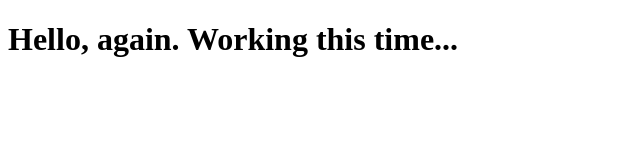
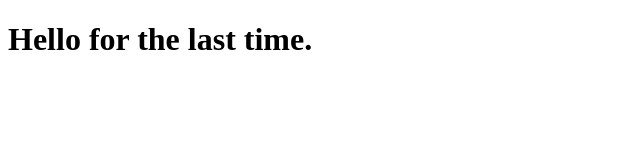
Before and after one commit to Karl-TUD/lab11, a plain HTML site: page index.html in a window 1280 px wide. Shown: the whole page, without its empty margins (0-640 px from the left). Drawn offline with Linux system fonts and the light colour scheme.

Commit message:
Edit both test

```diff
--- a/index.html
+++ b/index.html
@@ -6,6 +6,6 @@
     <title>Lab 11</title>
 </head>
 <body>
-    <h1>Hello, again. Working this time...</h1>
+    <h1>Hello for the last time.</h1>
 </body>
 </html>
```
Also changed, not shown: 1 other file.
